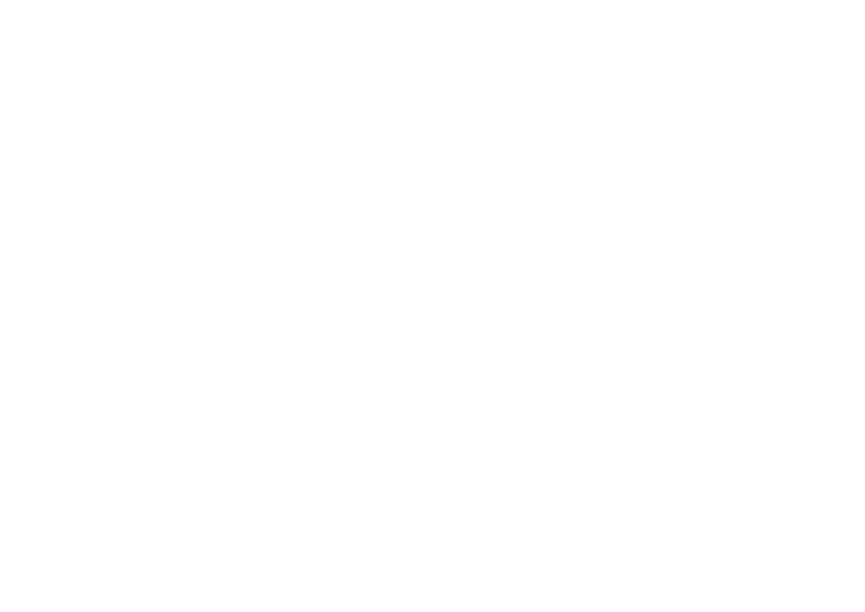
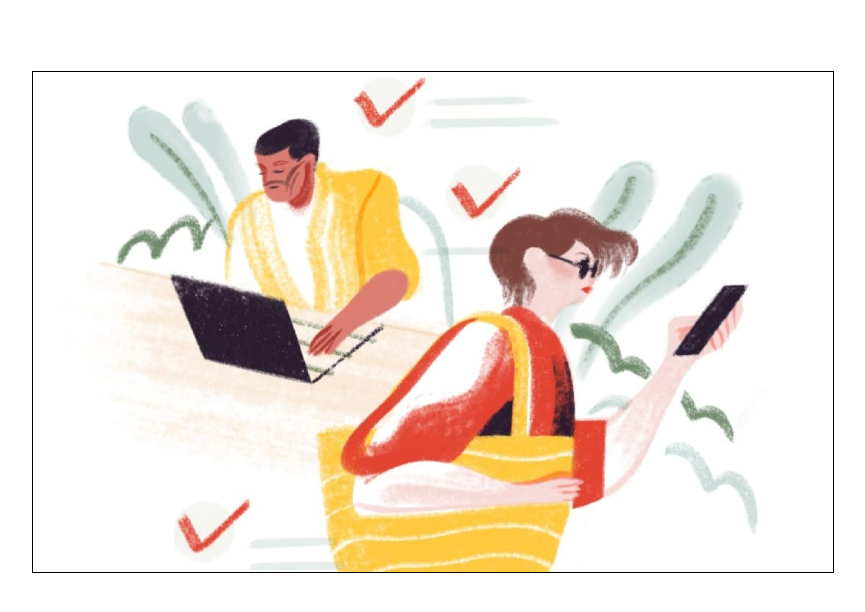
Before and after one commit to Josee-cmd/TO-DO, a website: page View/index.html in a window 1280 px wide. Shown: the whole page, without its empty margins (207-1072 px from the left). Drawn offline with Linux system fonts and the light colour scheme.

Commit message:
Completado-flexbox

```diff
--- a/Sass/styles.scss
+++ b/Sass/styles.scss
@@ -3,12 +3,12 @@ body{
     @include MixinFunc.create-flexbox(center);
     @media (min-width:400px) {
         .main{
-           display: none
+           @include MixinFunc.sizeContainer(800px,500px)
         }
     }
 }
 .main{
-    @include MixinFunc.sizeContainer(800px,500px);
+    @include MixinFunc.sizeContainer(500px,500px);
     background-image: url("../Img/Front-Pages.jpeg");
     @include MixinFunc.arreglar-imagen;
 }
```
Also changed, not shown: Css/styles.css, 1 other file.
